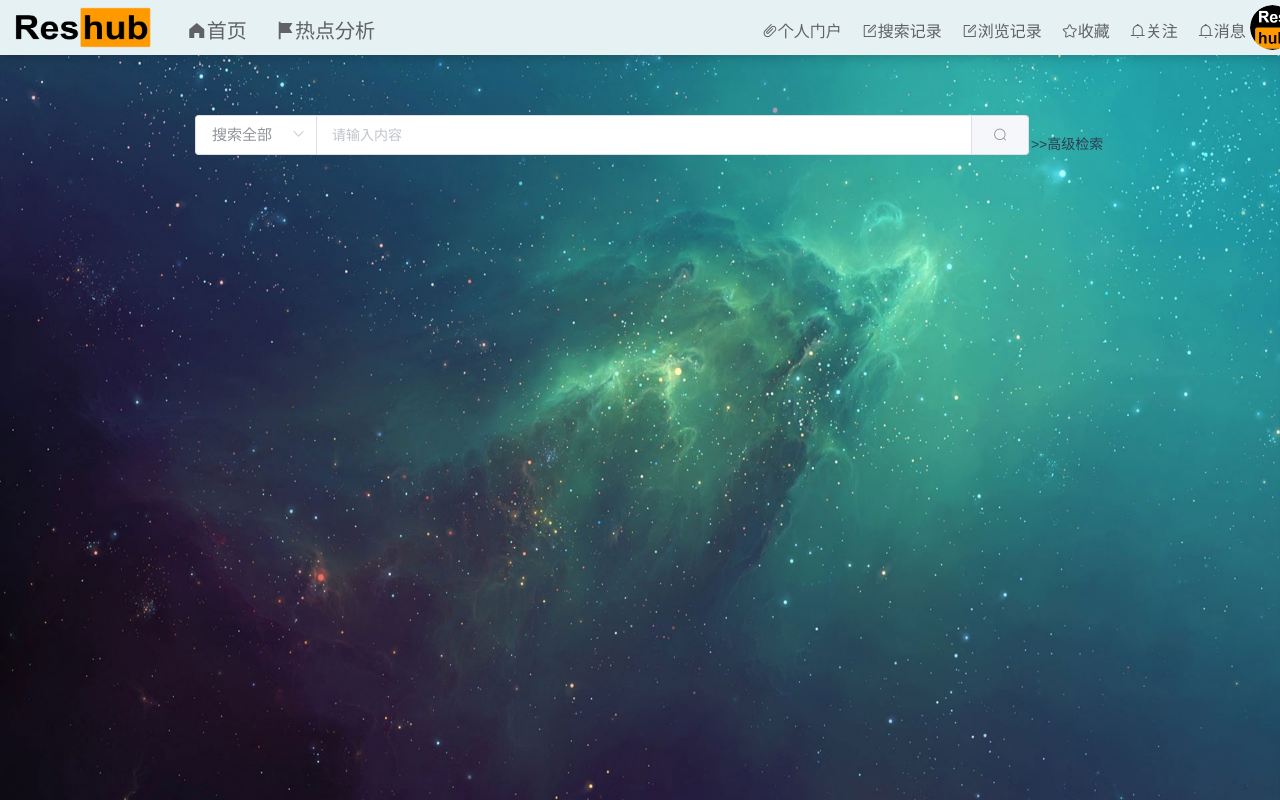
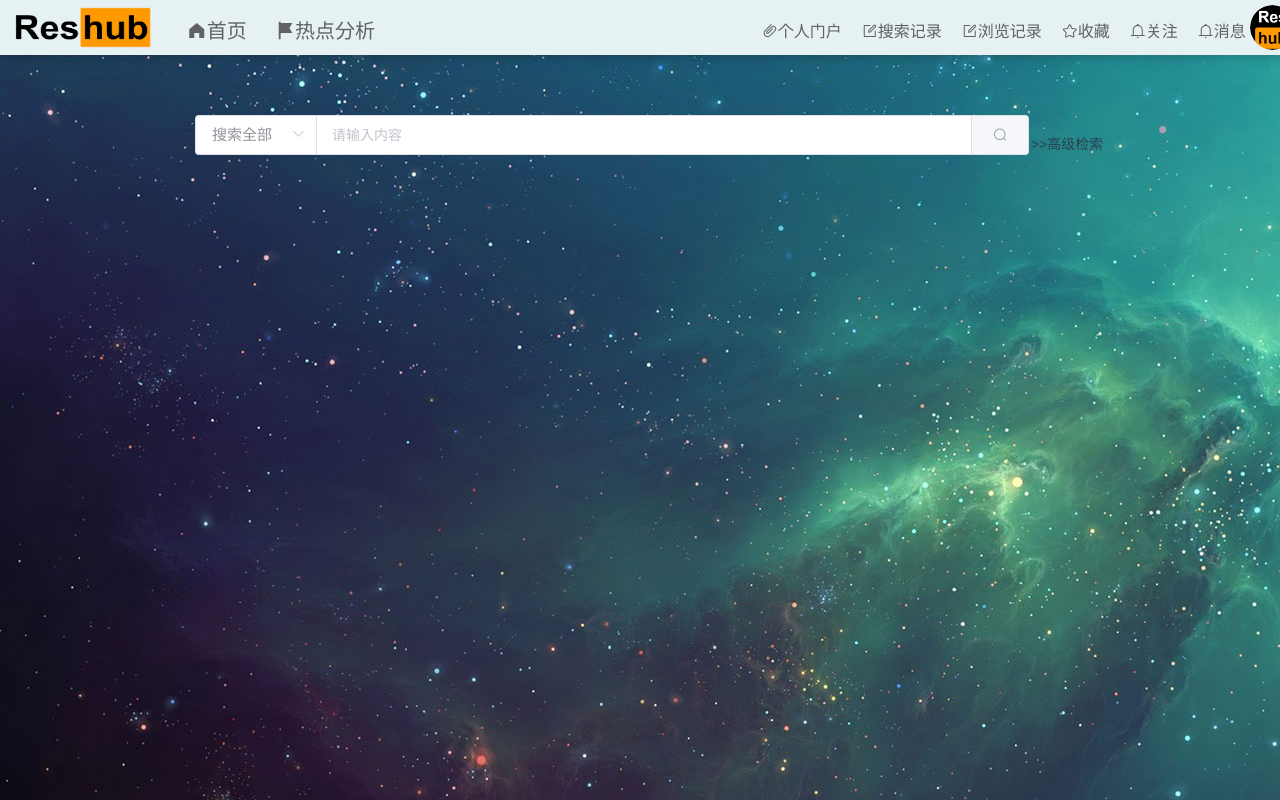
Before and after one commit to youabcd/reshub, a Vue app: page /#/ in a window 1280 px wide. Built offline with nearby package versions, Linux system fonts and the light colour scheme; what @jiaminghi/data-view would draw is missing.

Commit message:
Update Home.vue

```diff
--- a/src/components/Home.vue
+++ b/src/components/Home.vue
@@ -2,7 +2,7 @@
   <div>
     <TopBar></TopBar>
     <div class="background">
-      <img :src="imgSrc" width="100%" height="100%" alt="" />
+
     </div>
     <div>
       <SearchBox></SearchBox>
@@ -20,7 +20,7 @@
     name: "Home",
     data() {
       return {
-        imgSrc:require('../assets/background01.jpg'),
+
       }
     },
     methods:{
@@ -37,6 +37,7 @@
     height:100%;  /**宽高100%是为了图片铺满屏幕 */
     z-index:-1;
   //opacity:0.9;
+    background-image: url("../assets/background01.jpg");
     position: fixed;
   }
 </style>
```
